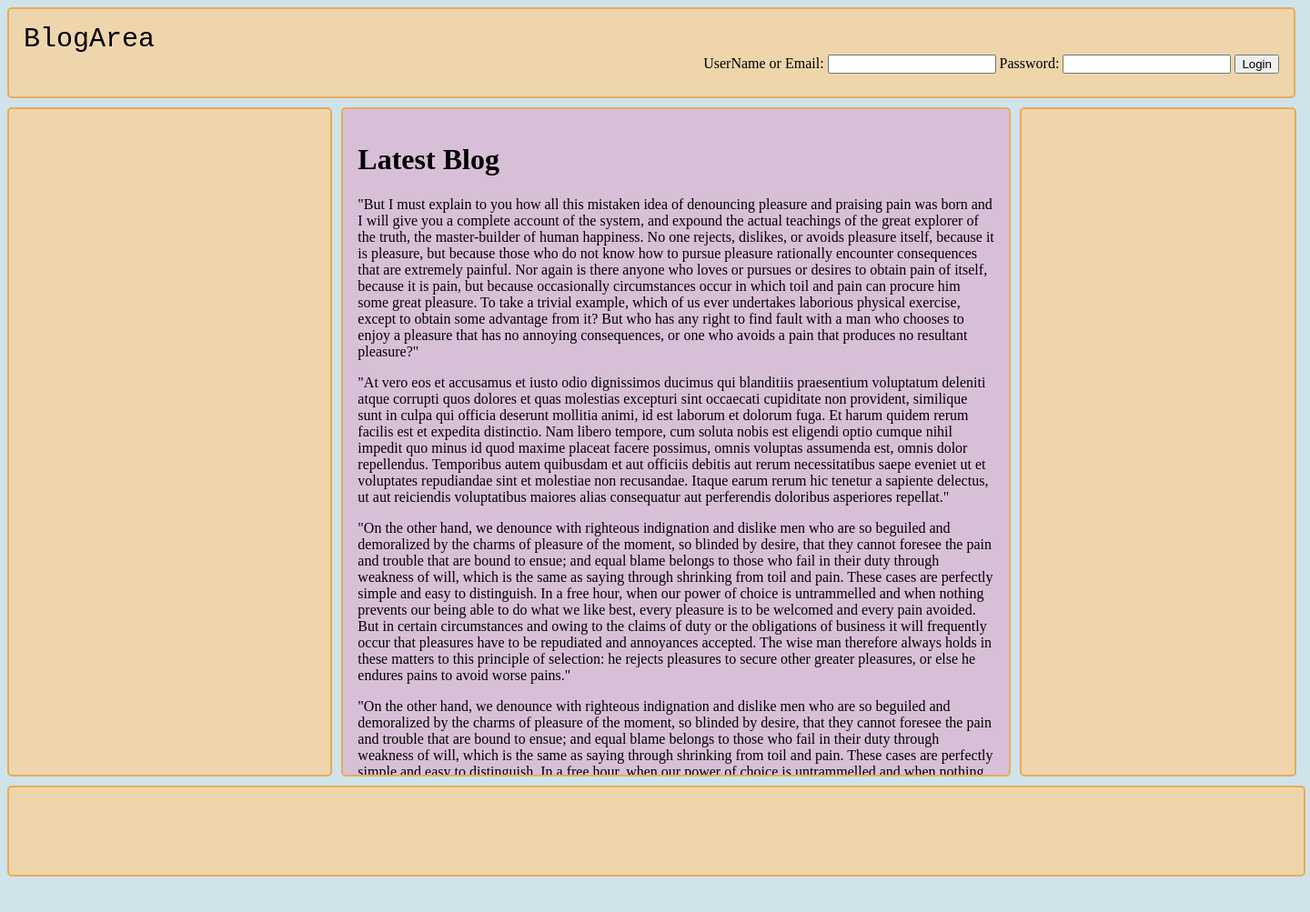
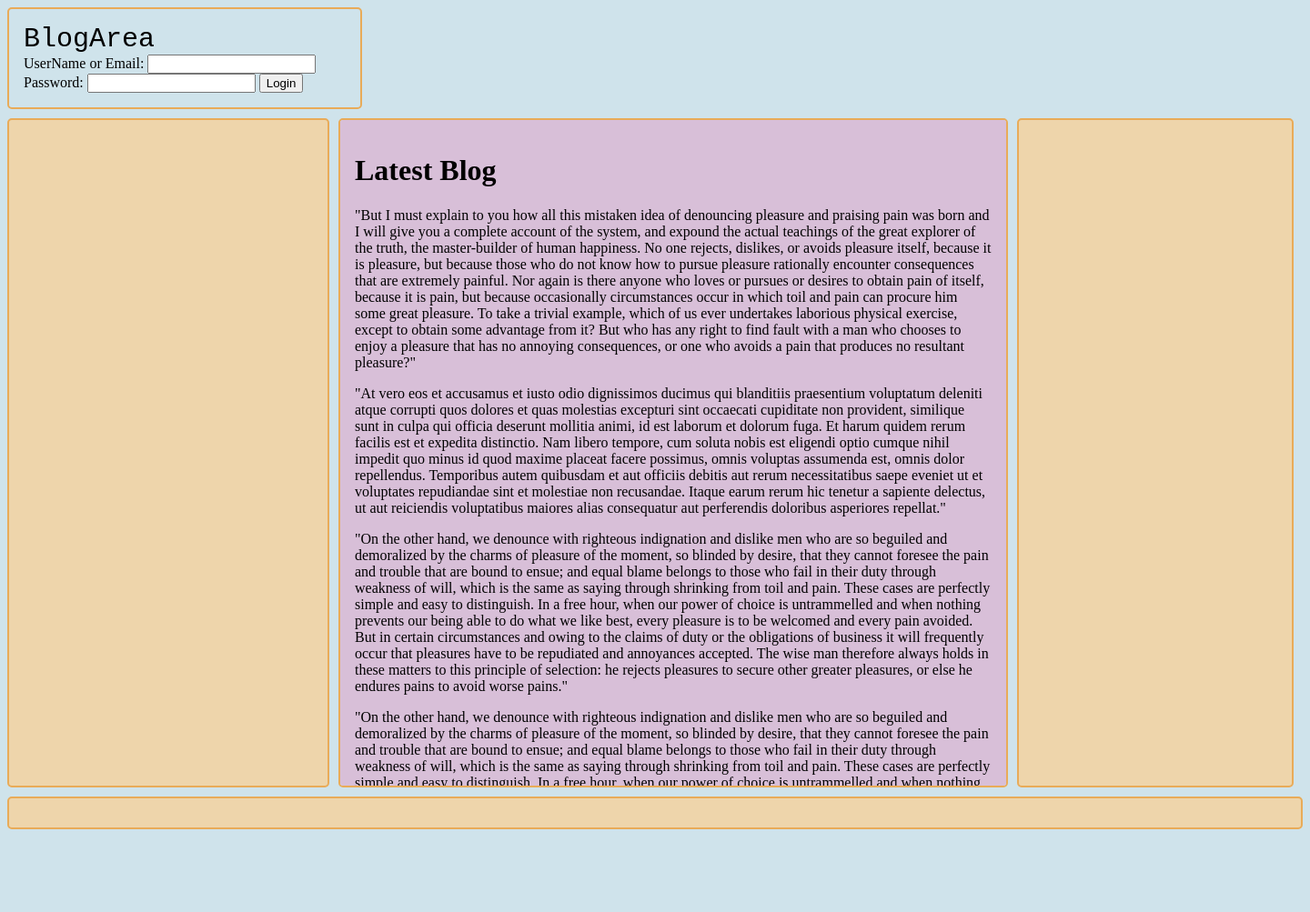
Before and after one commit to mitchellm/DWD-Blog, a PHP site: page /login.html in a window 1440 px wide. Shown: the top 1003 px of the page at 91% size. Run offline with PHP 8.4, Linux system fonts and the light colour scheme.

Commit message:
Add files via upload

```diff
--- a/html-css/logincss.css
+++ b/html-css/logincss.css
@@ -10,17 +10,17 @@
   color: black;
 }.container {
   display: grid;
-  grid-template-columns: repeat(3, 1fr);
   grid-gap: 10px;
-  grid-auto-rows: minmax(100px, auto);
-
+  grid-template-areas:
+  "header"
+  "left"
+  "right"
+  "content"
+  "footer"
 }
 .Top{
-		grid-column: 1 / 6;
-    grid-row: 1;
-    width: 1380px;
-    background-color: rgb(238, 213, 171)
-
+  grid-area: "header";
+  width: 100%;
 }
 .LoginArea{
   float:right;
```
